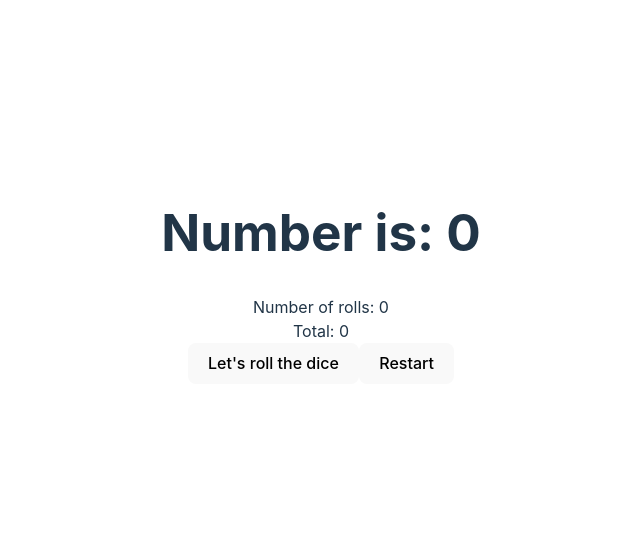
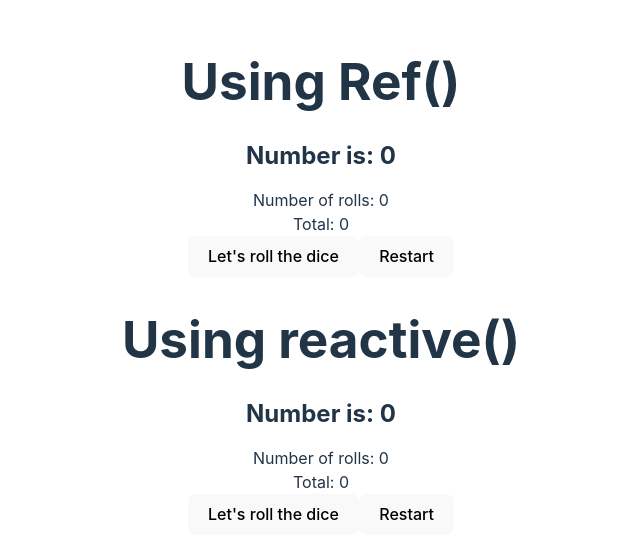
Before and after one commit to roberto-butti/vue3-demo-rollthedice, a Vue app: page / in a window 1280 px wide. Shown: the part 115-674 px from the top of the page, without its empty margins (319-959 px from the left). Built offline with nearby package versions, Linux system fonts and the light colour scheme.

Commit message:
upgrading to Vite 3

```diff
--- a/src/App.vue
+++ b/src/App.vue
@@ -1,16 +1,19 @@
 <script>
 // ##002: import the component
 import RollTheDice from './components/RollTheDice.vue'
+import RollTheDiceReactive from './components/RollTheDiceReactive.vue';
 export default {
   name: 'App',
   components: {
     // ##003: declare the component
-    RollTheDice
-  }
+    RollTheDice,
+    RollTheDiceReactive
+}
 }
 </script>
 
 <template>
 <!-- ##001: use the component in template -->
   <RollTheDice />
+  <RollTheDiceReactive />
 </template>
--- a/src/components/RollTheDice.vue
+++ b/src/components/RollTheDice.vue
@@ -1,5 +1,6 @@
 <template>
-  <h1>Number is: {{ dice }}</h1>
+  <h1>Using Ref()</h1>
+  <h2>Number is: {{ dice }}</h2>
   <div>Number of rolls: {{ rolls.length }}</div>
   <div>Total: {{ total }}</div>
   <button @click="roll()">Let's roll the dice</button>
@@ -11,13 +12,11 @@
   </ul>
 </template>
 
-<script>
-// ##001 : import ref and computed from vue3
+<script setup>
+// ##001 : we are using script setup
+// ##002 : import ref and computed from vue3
 import { ref, computed } from "vue";
-export default {
-  name: 'RollTheDice',
-// ##002 : implement setup function
-  setup() {
+
 // ##003 : declare and initialize 2 reactive variables dice and rolls
 const dice = ref(0);
 const rolls = ref([]);
@@ -28,19 +27,15 @@ export default {
 }
 // ##005: implement restart function (inside setup() )
 function restart() {
-      dice.value=0
+    dice.value = 0
     rolls.value = [];
 }
 // ##006: define a computed function (total)
 const total = computed(() => {
     let temptotal = 0;
-      for (let i=0 ; i< rolls.value.length; i++) {
+    for (let i = 0; i < rolls.value.length; i++) {
         temptotal = temptotal + rolls.value[i]
     }
     return temptotal;
 });
-// ##007: expose to the template all stuff (variables, functions, computed etc)
-    return { dice, rolls, total, roll, restart };
-  }
-}
 </script>
--- a/src/components/RollTheDiceReactive.vue
+++ b/src/components/RollTheDiceReactive.vue
@@ -1,36 +1,32 @@
 <template>
-  <h1>Number is: {{ dice }}</h1>
-  <div>Number of rolls: {{ rolls.length }}</div>
-  <div>Total: {{ total }}</div>
+  <h1>Using reactive()</h1>
+  <h2>Number is: {{ game.dice }}</h2>
+  <div>Number of rolls: {{ game.rolls.length }}</div>
+  <div>Total: {{ game.total }}</div>
   <button @click="roll()">Let's roll the dice</button>
   <button @click="restart()">Restart</button>
   <ul>
-    <li  v-for="(t, index) in rolls" :key="index">
+    <li v-for="(t, index) in game.rolls" :key="index">
       {{ t }}
     </li>
   </ul>
 </template>
 
-<script>
-// ##001 : import from vue3:
+<script setup>
+// ##001 : we are using script setup
+// ##002 : import from vue3:
 // - reactive for making properties reactive;
 // - computed for computed function like total
-// - toRefs for destructuring object for template
-import { reactive, computed, toRefs } from "vue";
-export default {
-  name: 'RollTheDiceReactive',
-  // ##002 : implement setup function
-  setup() {
-    // ##003 : declare and initialize reactive object
+import { reactive, computed, toRef } from "vue";
 const game = reactive(
   {
     dice: 0,
     rolls: [],
-            // ##004 : we include also computed properties in game object
+    // ##003 : we include also computed properties in game object
     total: computed(
       () => {
         let temptotal = 0;
-                for (let i=0 ; i< game.rolls.length; i++) {
+        for (let i = 0; i < game.rolls.length; i++) {
           temptotal = temptotal + game.rolls[i]
         }
         return temptotal;
@@ -38,23 +34,15 @@ export default {
     )
   }
 )
-    // ##005: implement roll function (inside setup() )
+
+// ##004: implement roll function
 function roll() {
   game.dice = Math.floor(Math.random() * Math.floor(5)) + 1;
   game.rolls.unshift(game.dice);
 }
-
-    // ##006: implement restart function (inside setup() )
+// ##005: implement restart function
 function restart() {
-      game.dice=0
+  game.dice = 0
   game.rolls = [];
 }
-
-    // ##007: expose to the template all stuff (object, functions etc)
-    return {
-      ...toRefs(game), //data
-      roll, restart //functions
-    };
-  }
-}
 </script>
```
Lines whose indentation alone changed are shown as unchanged.
